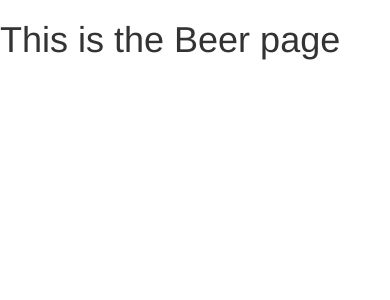
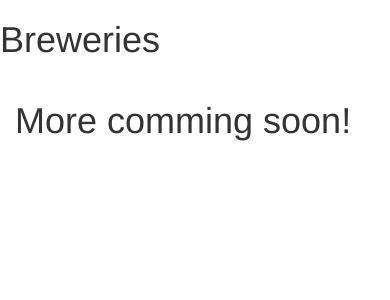
Before and after one commit to KadeemECL/Django_Crud_App, a Django app: page /beers/ in a window 390 px wide. Shown: the part 50-350 px from the top of the page. Run offline with Django 3.2, Linux system fonts and the light colour scheme; some libraries are stand-ins or nearby versions.

```diff
--- a/crudapp/static/crudapp/beers.js
+++ b/crudapp/static/crudapp/beers.js
@@ -1,19 +1,29 @@
 const request = new XMLHttpRequest();
 
 const cors = 'https://cors-anywhere.herokuapp.com/';
-const beerAPI = 'https://sandbox-api.brewerydb.com/v2/breweries/?key=f369558d6aa24a045494dc446733fd8c'
+const beerAPI = 'https://sandbox-api.brewerydb.com/v2/breweries/?key=f369558d6aa24a045494dc446733fd8c';
+
+var counter = 0;
 
 request.open('GET', cors + beerAPI, true);
 
+
 request.onload = function () {
+
+
     const data = JSON.parse(this.response);
 
     if(request.status >= 200 && request.status < 400){
         data.data.forEach(beer => {
             const beerSite = beer.website;
             const beerName = beer.name;
-            console.log(beerSite);
-            console.log(beerName);
+
+            /*Beer Page*/
+            counter+=1;
+
+            console.log(beerName + " " + counter);
+            console.log(beerSite + " " + counter);
+
 
             const node = document.createElement('a');
             node.setAttribute('href', beerSite);
@@ -21,8 +31,18 @@ request.onload = function () {
             node.setAttribute('class', 'yo');
             const textnode = document.createTextNode(beerName);
             node.appendChild(textnode);
-            document.getElementById('beerList').appendChild(node);
 
+            if(counter <= 6){
+                document.getElementById('beerList').appendChild(node);
+            } else if(counter >= 7 && counter <= 12){
+                document.getElementById('beerList1').appendChild(node);
+            } else {
+                document.getElementById('beerList2').appendChild(node);
+            }
+
+            if(counter >= 18){
+                request.send(false)
+            }
 
         })
     } else {
--- a/crudapp/static/crudapp/home.css
+++ b/crudapp/static/crudapp/home.css
@@ -5,6 +5,7 @@
     position: fixed;
     width: 100%;
     background: white;
+    margin-top: 20px;
 }
 .navLinks{
     font-size: 20px;
@@ -55,3 +56,5 @@ iframe {
     height: 680px !important;
     width: 380px !important;
 }
+
+/*Index Page Style*/
--- a/crudapp/templates/crudapp/beers.html
+++ b/crudapp/templates/crudapp/beers.html
@@ -10,29 +10,48 @@
 
 </head>
 <body>
+
 <nav class="navbar navStyle">
-    <a href="{% url 'home' %}">
+    <div class="navLinks">
+        <a class="homeLink" href="{% url 'home' %}">
         <button  type="button" class="navButton">
             <p>Home</p>
         </button>
    </a>
-    <a href="{% url 'index' %}">
+    <a class="fright" href="{% url 'index' %}">
         <button type="button" class="navButton">
             <p>Discussion</p>
         </button>
    </a>
-   <a href="{% url 'beer' %}">
+   <a class="fright" href="{% url 'beer' %}">
        <button type="button" class="navButton">
            <p>Breweries</p>
        </button>
     </a>
+    </div>
 </nav>
-<h1>This is the Beer page</h1>
 
-
-            <div id="root">
+<h1 class="title">Breweries</h1>
+<div class="container">
+    <div class="row">
+      <div class="col-sm-4">
+          <div id="root">
                 <ul id="beerList"></ul>
             </div>
+      </div>
+      <div class="col-sm-4">
+          <div id="root1">
+                <ul id="beerList1"></ul>
+                <h1>More comming soon!</h1>
+            </div>
+      </div>
+      <div class="col-sm-4">
+          <div id="root2">
+                <ul id="beerList2"></ul>
+            </div>
+      </div>
+    </div>
+</div>
 
 <script src="https://code.jquery.com/jquery-3.3.1.slim.min.js" integrity="sha384-q8i/X+965DzO0rT7abK41JStQIAqVgRVzpbzo5smXKp4YfRvH+8abtTE1Pi6jizo" crossorigin="anonymous"></script>
 <script src="https://cdnjs.cloudflare.com/ajax/libs/popper.js/1.14.3/umd/popper.min.js" integrity="sha384-ZMP7rVo3mIykV+2+9J3UJ46jBk0WLaUAdn689aCwoqbBJiSnjAK/l8WvCWPIPm49" crossorigin="anonymous"></script>
```
Also changed, not shown: crudapp/static/crudapp/index.css (+18 -1 lines), crudapp/templates/crudapp/base.html (+4 -3 lines), crudapp/templates/crudapp/index.html (+9 -3 lines).
